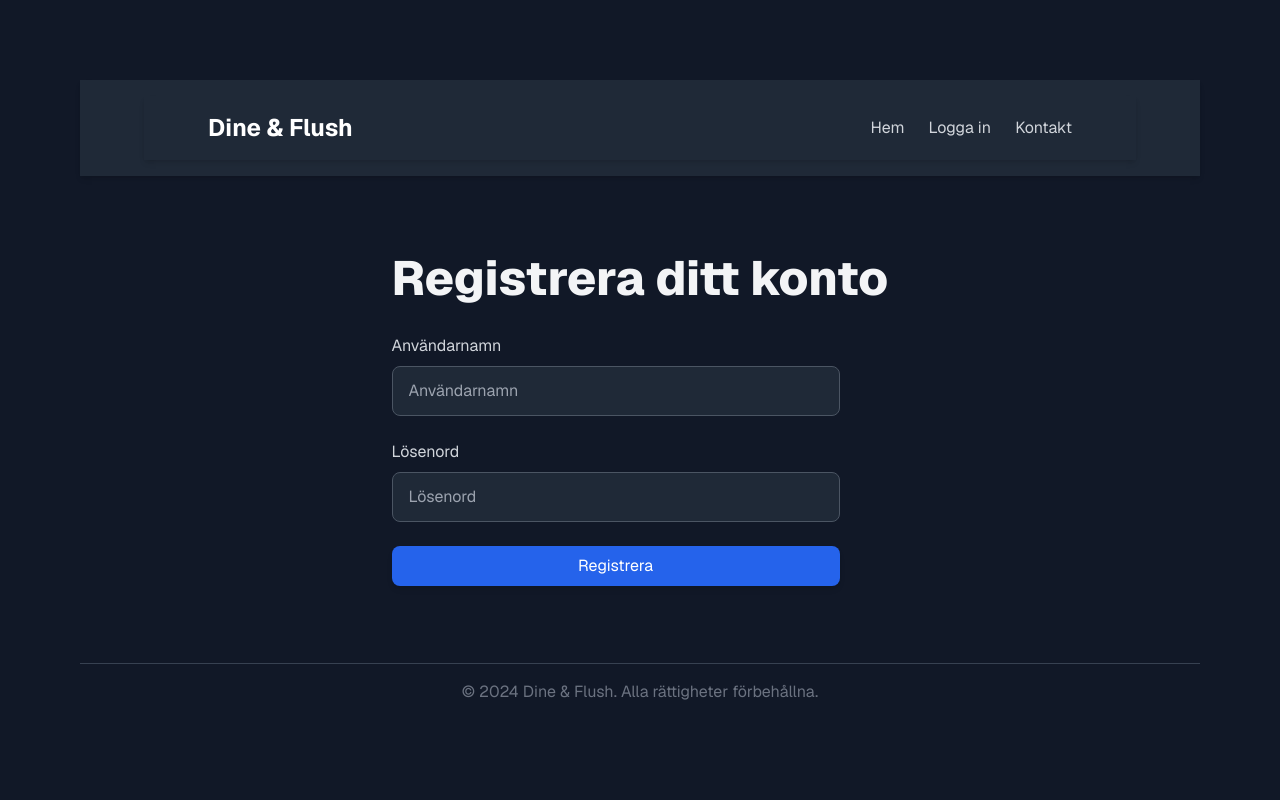
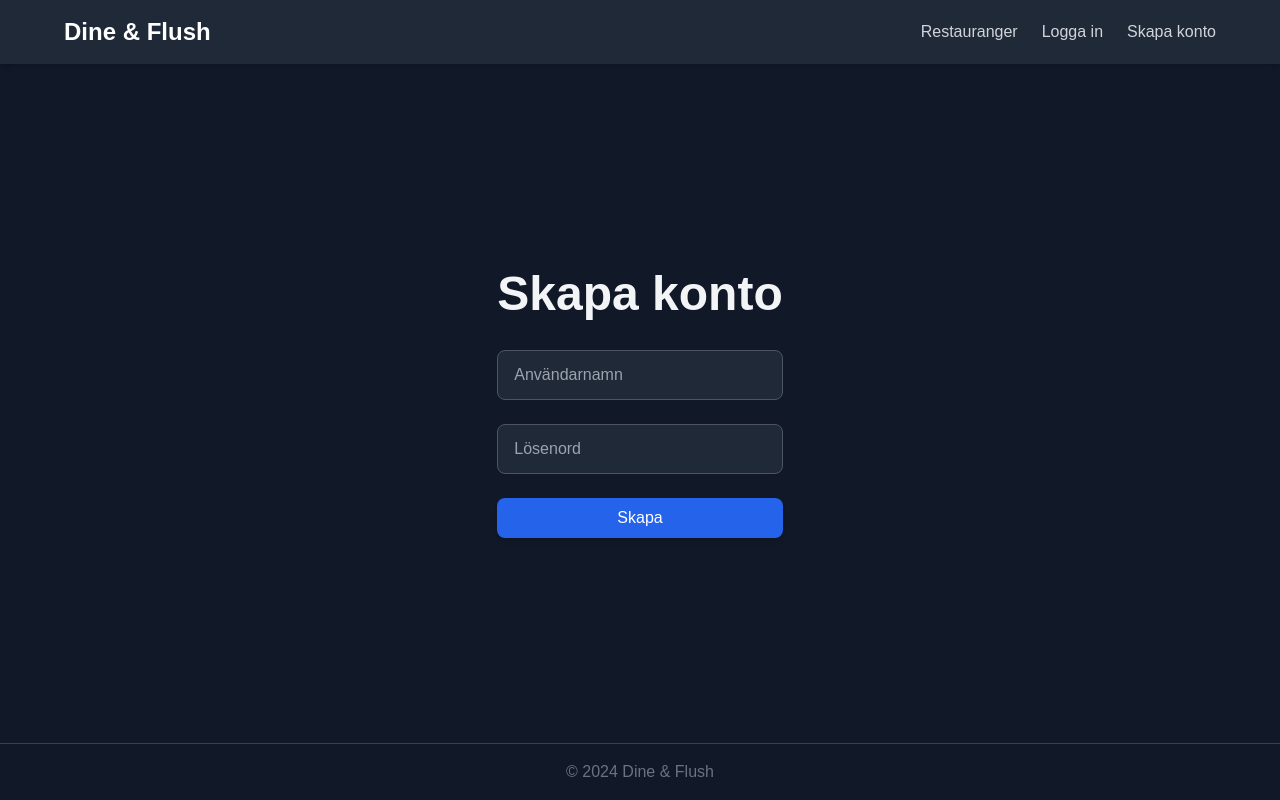
Before and after one commit to Tove-Larsson/Examensarbete-Frontend, a Next.js app: page /sign-up in a window 1280 px wide. Built offline with nearby package versions, Linux system fonts and the light colour scheme.

Commit message:
Update design in sign-up page, fix sign in page timeout error by setting time limit higher, update Navbar component

```diff
--- a/app/(authentication)/sign-in/page.tsx
+++ b/app/(authentication)/sign-in/page.tsx
@@ -1,5 +1,6 @@
 "use client"
 
+import Footer from "@/app/_components/Footer";
 import Navbar from "@/app/_components/Navbar";
 import { IAuthResponse } from "@/app/_types/IAuthResponse";
 import { IUser } from "@/app/_types/IUser";
@@ -28,7 +29,7 @@ export default function SignIn() {
     setLoading(true);
     setError("");
 
-    const timeout: number = 10_000;
+    const timeout: number = 30_000;
     const controller = new AbortController();
     const signal = controller.signal;
 
@@ -136,12 +137,7 @@ export default function SignIn() {
           </form>
         </section>
       </main>
-      <footer className="w-full text-center py-4 text-gray-500 border-t border-gray-700">
-        <p>
-          &copy; {new Date().getFullYear()} Dine & Flush. Alla rättigheter
-          förbehållna.
-        </p>
-      </footer>
+      <Footer />
     </div>
   );
 }
--- a/app/(authentication)/sign-up/page.tsx
+++ b/app/(authentication)/sign-up/page.tsx
@@ -1,5 +1,6 @@
 "use client";
 
+import Footer from "@/app/_components/Footer";
 import Navbar from "@/app/_components/Navbar";
 import { IUser } from "@/app/_types/IUser";
 import { ChangeEvent, FormEvent, useState } from "react";
@@ -48,24 +49,18 @@ export default function SignUp() {
   }
 
   return (
-    <div className="grid grid-rows-[auto_1fr_auto] items-center justify-items-center min-h-screen p-8 pb-20 gap-16 sm:p-20 font-[family-name:var(--font-geist-sans)] bg-gray-900 text-gray-200">
-      <header className="w-full flex justify-between items-center py-4 px-8 sm:px-16 bg-gray-800 shadow-md">
-        <Navbar />
-      </header>
-
-      <main className="flex flex-col gap-8 row-start-2 items-center sm:items-start">
+    <div className="min-h-screen flex flex-col bg-gray-900 text-gray-200">
+      <Navbar />
+      <main className="flex-1 flex justify-center items-center p-8 pb-20 sm:p-20">
         <section className="text-center sm:text-left max-w-4xl">
           <h2 className="text-4xl sm:text-5xl font-extrabold text-gray-100">
-            Registrera ditt konto
+            Skapa konto
           </h2>
           <form
             onSubmit={onSubmit}
             className="flex flex-col gap-6 mt-8 w-full max-w-md"
           >
             <div className="flex flex-col gap-2">
-              <label htmlFor="username" className="text-gray-300">
-                Användarnamn
-              </label>
               <input
                 type="text"
                 name="username"
@@ -78,9 +73,6 @@ export default function SignUp() {
             </div>
 
             <div className="flex flex-col gap-2">
-              <label htmlFor="password" className="text-gray-300">
-                Lösenord
-              </label>
               <input
                 type="password"
                 name="password"
@@ -107,18 +99,12 @@ export default function SignUp() {
                   : "bg-blue-600 hover:bg-blue-700"
               }`}
             >
-              {loading ? "Registrerar..." : "Registrera"}
+              {loading ? "Skapar..." : "Skapa"}
             </button>
           </form>
         </section>
       </main>
-
-      <footer className="w-full text-center py-4 text-gray-500 border-t border-gray-700">
-        <p>
-          &copy; {new Date().getFullYear()} Dine & Flush. Alla rättigheter
-          förbehållna.
-        </p>
-      </footer>
+      <Footer />
     </div>
   );
 }
--- a/app/_components/Navbar.tsx
+++ b/app/_components/Navbar.tsx
@@ -16,15 +16,14 @@ const Navbar = ({}: NavbarProps) => {
 
     if (isLoggedIn) {
       setNavLinks([
-        { label: "Hem", href: "/" },
-        { label: "Profil", href: "/user" },
         { label: "Restauranger", href: "/restaurants" },
+        { label: "Hem", href: "/user" }
       ]);
     } else {
       setNavLinks([
-        { label: "Hem", href: "/" },
+        { label: "Restauranger", href: "/restaurants" },
         { label: "Logga in", href: "/sign-in" },
-        { label: "Kontakt", href: "/contact" },
+        { label: "Skapa konto", href: "/sign-up" },
       ]);
     }
   }, []);
```
